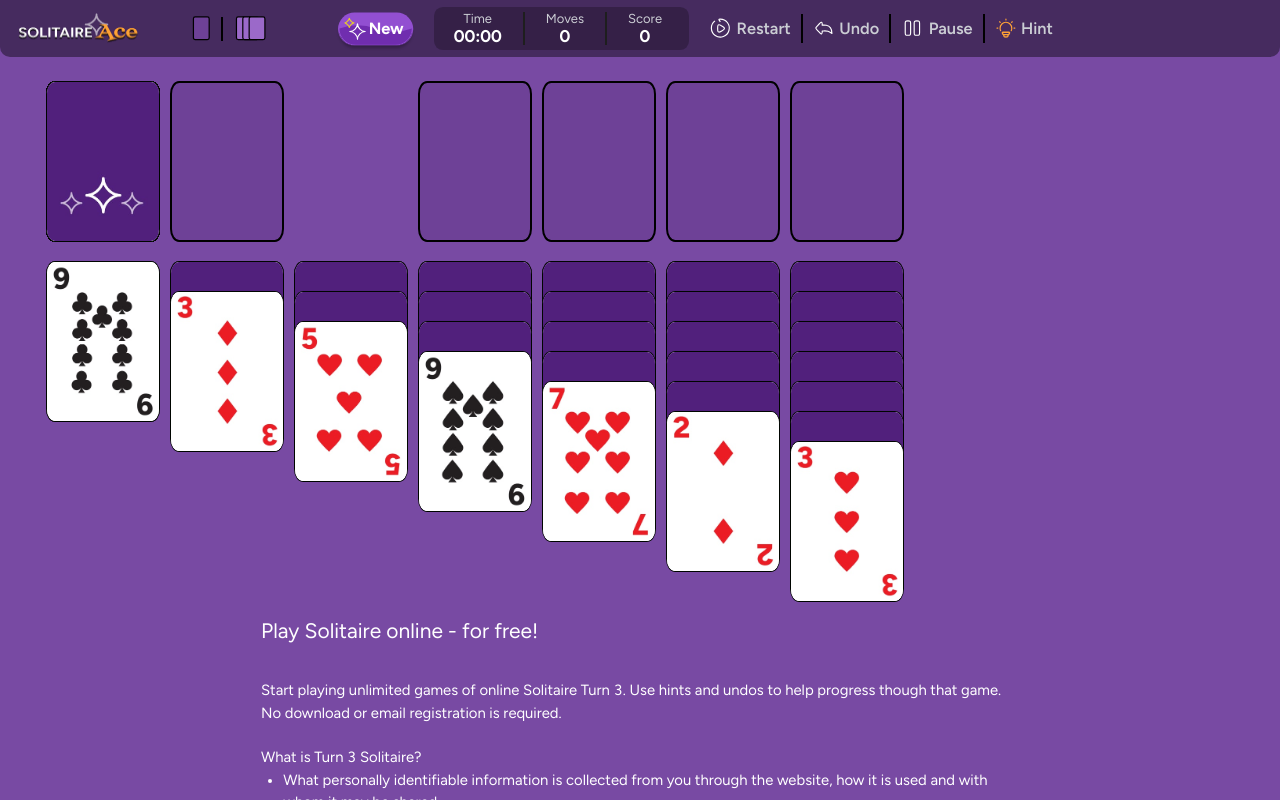
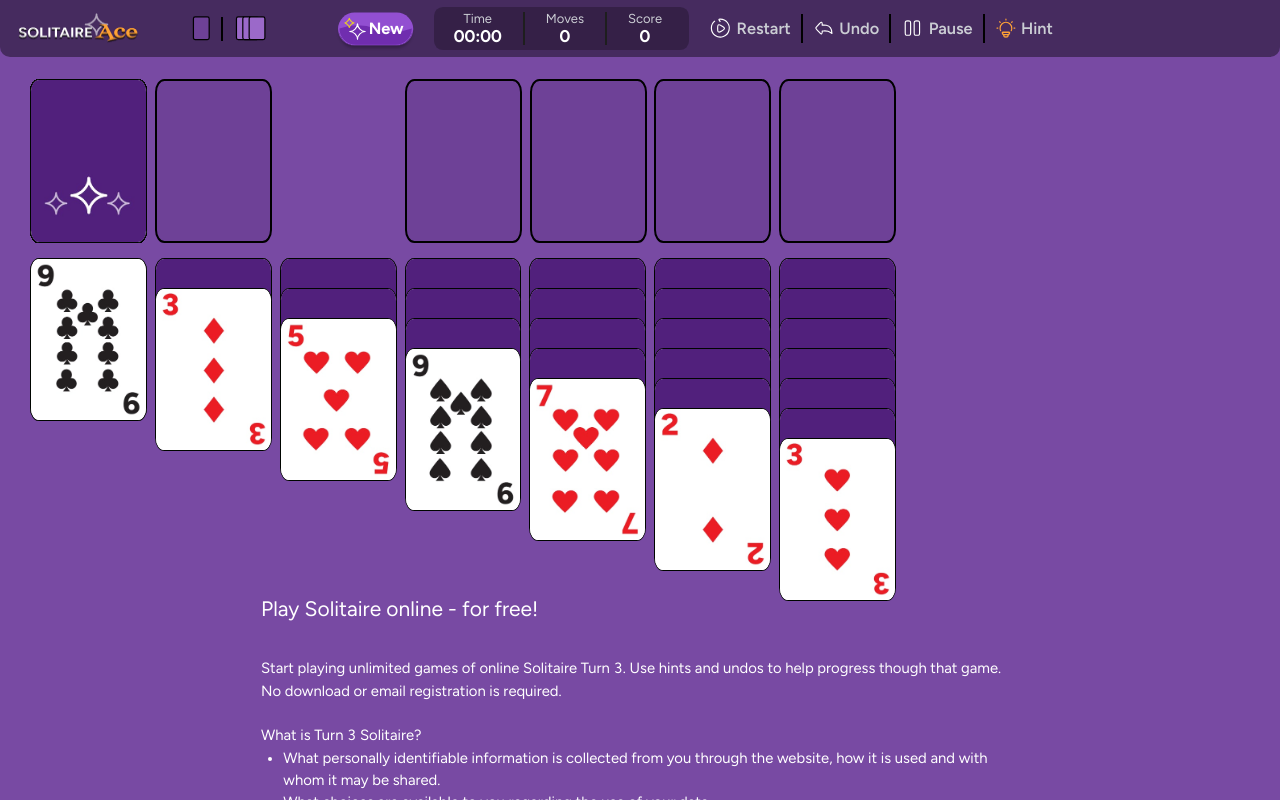
Before and after one commit to vzhytnyk/gfdbfdsbv, a Next.js app: page / in a window 1280 px wide. Built offline with nearby package versions, Linux system fonts and the light colour scheme.

Commit message:
fixed issue with card grid

```diff
--- a/src/app/globals.css
+++ b/src/app/globals.css
@@ -18,7 +18,7 @@
 --card-flip-transition-time: 0.3s;
 
 /* --game-container-width: calc(100% - 325px); */
---game-container-width: 77.5%; /* 1280px */
+--game-container-width: 70%; /* 1280px */
 }
 
 * {
@@ -43,3 +43,13 @@ a {
 p {
   margin-bottom: 0;
 }
+
+.ant-col-3 {
+  display: block;
+  flex: 0 0 13.5%;
+  max-width: 13.5%;
+}
+
+.ant-col-offset-3 {
+  margin-left: 14.5%;
+}
--- a/src/app/page.module.css
+++ b/src/app/page.module.css
@@ -236,9 +236,8 @@
 }
 
 .boardContainer {
-  width: 100%;
+  width: var(--game-container-width);
   height: 100%;
-  max-width: var(--game-container-width);
 }
 
 .adsContainer {
--- a/src/components/BoardFields/BaseEmptySpots.tsx
+++ b/src/components/BoardFields/BaseEmptySpots.tsx
@@ -84,9 +84,13 @@ function BaseEmptySpots() {
 
   return (
     <div className={styles.baseEmptySpots} id='baseEmptySpots'>
-      <Row gutter={6} className={styles.boardDeckRowWrapper} align='middle'>
+      <Row
+        className={styles.boardDeckRowWrapper}
+        align='middle'
+        justify={'space-between'}
+      >
         {/* Deck and Flipped piles */}
-        <CardSpot ref={deckRef} offset={1} className={styles.deckCardSpot}>
+        <CardSpot ref={deckRef} className={styles.deckCardSpot}>
           {/* Button to reset deck */}
           <Button
             className={`${styles.redoDeckButton} ${
@@ -106,9 +110,13 @@ function BaseEmptySpots() {
         {/* top row of the game, includes the deck and the 4 goal spots */}
         <GameTopRow />
       </Row>
-      <Row gutter={6} align='middle' className={styles.gameColumnsWrapper}>
+      <Row
+        align='middle'
+        className={styles.gameColumnsWrapper}
+        justify={'space-between'}
+      >
         {/* Game Columns */}
-        <CardSpot offset={1} />
+        <CardSpot />
         <CardSpot />
         <CardSpot />
         <CardSpot />
--- a/src/components/BoardFields/BoardFileds.module.css
+++ b/src/components/BoardFields/BoardFileds.module.css
@@ -1,9 +1,7 @@
 
  /* Base Empty Spots */
 .baseEmptySpots {
-  /* position: absolute;
-  left: 0;
-  right: 0; */
+  margin-left: 30px
 }
 
 .deckCardSpot {
--- a/src/components/BoardFields/GameColumnWrapper.component.tsx
+++ b/src/components/BoardFields/GameColumnWrapper.component.tsx
@@ -24,8 +24,12 @@ function GameColumnWrapper() {
   }));
 
   return (
-    <Row gutter={6} className={styles.gameColumnsRow} align='middle'>
-      <ColumnPile columnId='column1Pile' columnCards={column1Pile} offset={1} />
+    <Row
+      className={styles.gameColumnsRow}
+      align='middle'
+      justify={'space-between'}
+    >
+      <ColumnPile columnId='column1Pile' columnCards={column1Pile} />
       <ColumnPile columnId='column2Pile' columnCards={column2Pile} />
       <ColumnPile columnId='column3Pile' columnCards={column3Pile} />
       <ColumnPile columnId='column4Pile' columnCards={column4Pile} />
--- a/src/components/BoardFields/GameTopRow.component.tsx
+++ b/src/components/BoardFields/GameTopRow.component.tsx
@@ -9,7 +9,11 @@ import styles from './BoardFileds.module.css';
  */
 function GameTopRow() {
   return (
-    <Row gutter={6} className={styles.boardDeckRow} align='middle'>
+    <Row
+      className={styles.boardDeckRow}
+      align='middle'
+      justify={'space-between'}
+    >
       <Deck />
       <GoalPileWrapper />
     </Row>
--- a/src/components/CardMoveHandlers/DragHandlers/DragHandlers.module.css
+++ b/src/components/CardMoveHandlers/DragHandlers/DragHandlers.module.css
@@ -2,10 +2,6 @@
 .cardContainerColumns {
   margin-top: 30px;
 }
-
-.cardContainerColumns {
-    margin-top: 30px;
-  }
 
 /* Deck and Flipped Piles */
 .deckPile {
--- a/src/components/Cards/Card.module.css
+++ b/src/components/Cards/Card.module.css
@@ -51,7 +51,6 @@
   right: 0;
   bottom: 0;
   left: 0;
-  margin: 2px;
 }
 
 .shakeAnimation {
--- a/src/components/Piles/DeckPile.component.tsx
+++ b/src/components/Piles/DeckPile.component.tsx
@@ -77,7 +77,6 @@ function DeckPile() {
     <SimplePile
       pileId='deckPile'
       pileCards={getCards()}
-      offset={1}
       pileClassName={`${styles.deckPileIndex} ${styles.flippedPile}`}
       insideClassName={`${styles.columnPile} deckPileMobile`}
     />
```
